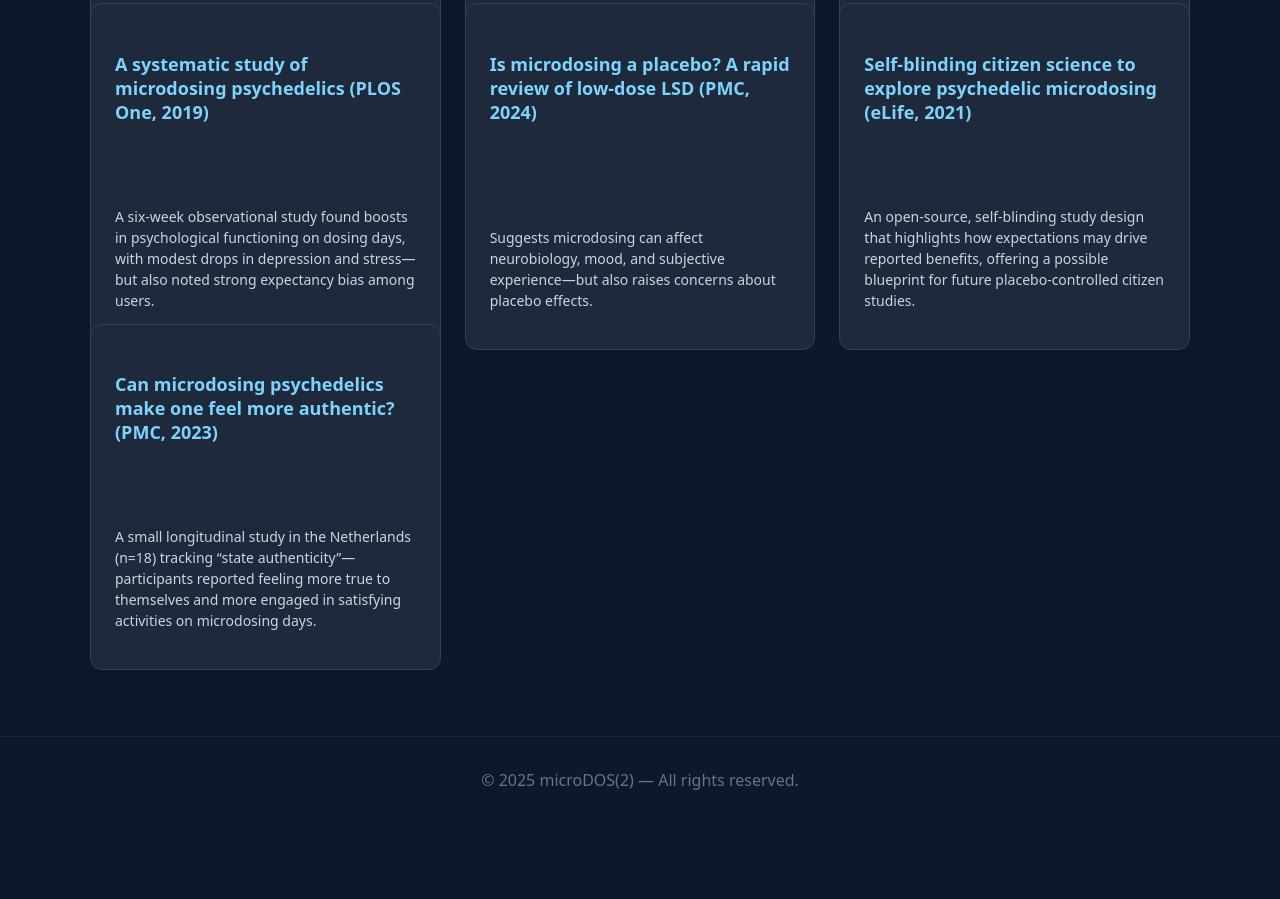
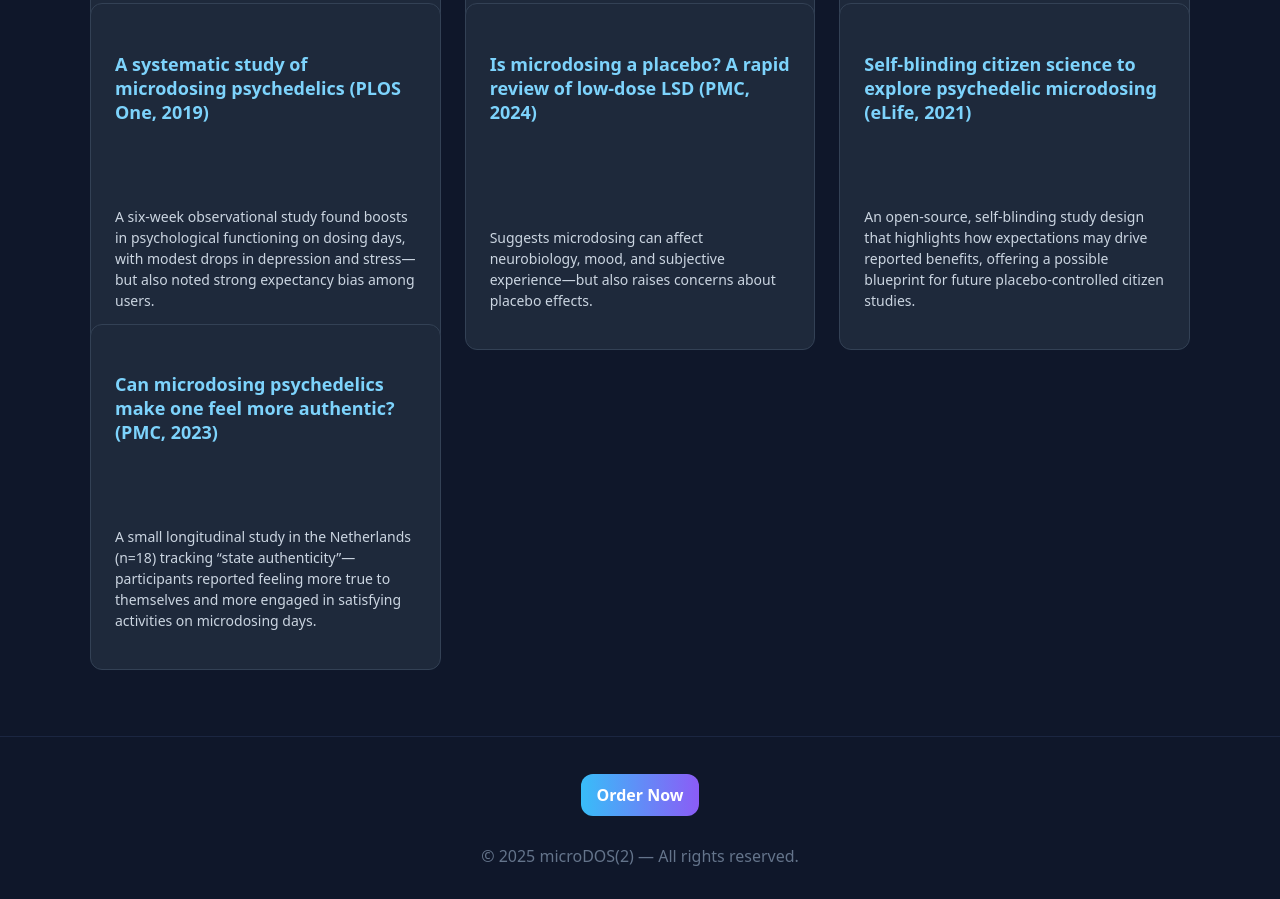
Before and after one commit to microDOS2/ARTICLES-AND-STUDIES, a plain HTML site: page index.html in a window 1280 px wide. Shown: the part 1558-2457 px from the top of the page. Before the commit the page ends 2381 px from the top, so only its background shows below. Drawn offline with Linux system fonts and the light colour scheme.

Commit message:
Update index.html

```diff
--- a/index.html
+++ b/index.html
@@ -84,6 +84,10 @@
     <div class="container row">
       <h1>microDOS<span class="grad">(2)</span></h1>
       <nav class="nav-links">
+        <!-- New buttons added as requested -->
+        <a href="https://microdos2.github.io/UPDATE2/" class="btn">Home</a>
+        <a href="https://microdos2.github.io/usersstories/" class="btn">User Experiences</a>
+        <!-- Existing buttons -->
         <a href="#articles" class="btn">Articles</a>
         <a href="#studies" class="btn">Studies</a>
       </nav>
@@ -194,6 +198,13 @@
     </section>
   </main>
 
-  <footer class="footer">© 2025 microDOS(2) — All rights reserved.</footer>
+  <footer class="footer">
+    <div style="margin-bottom: 24px;">
+      <a href="https://microdos2.github.io/UPDATE2/#pricing" class="btn">Order Now</a>
+    </div>
+    <div>
+      © 2025 microDOS(2) — All rights reserved.
+    </div>
+  </footer>
 </body>
 </html>
```
Lines whose indentation alone changed are shown as unchanged.
